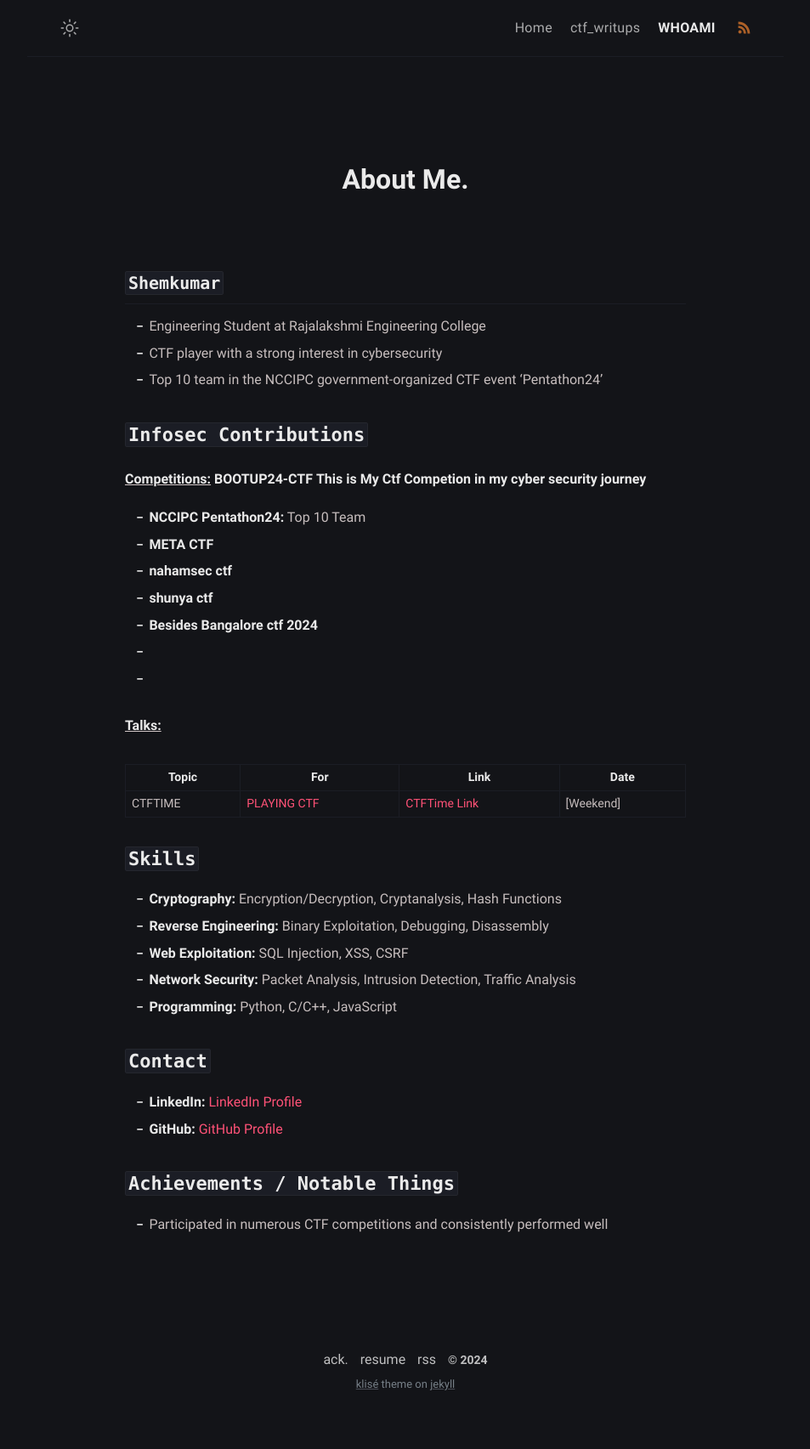
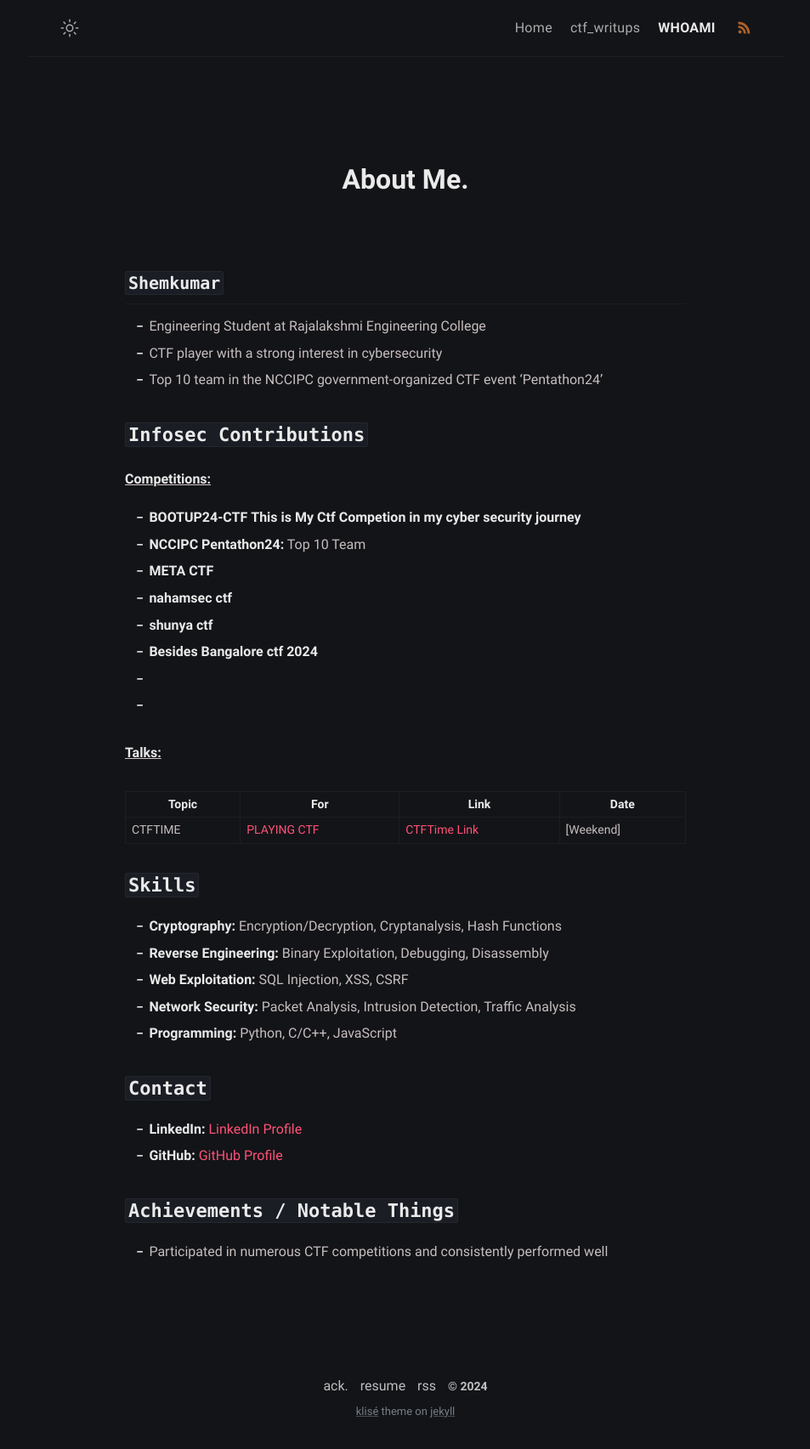
Before and after one commit to shemkumar/shemkumar.github.io, a Jekyll site: the page built from about.md, in a window 1280 px wide. Shown: the whole page at 85% size, without its empty margins (163-1116 px from the left). Built offline with Jekyll 4.4.1, drawn with Linux system fonts in a browser that asks for light colours; before the commit the page ends 1673 px from its top, so only the background shows below that.

```diff
--- a/about.md
+++ b/about.md
@@ -13,7 +13,8 @@ comments: false
 ## `Infosec Contributions`
 
 <u><b>Competitions:</b></u>
-  **BOOTUP24-CTF** **This is My Ctf Competion in my cyber security journey**
+
+- **BOOTUP24-CTF** **This is My Ctf Competion in my cyber security journey**
 - **NCCIPC Pentathon24:** Top 10 Team
 - **META CTF**
 - **nahamsec ctf**
```
